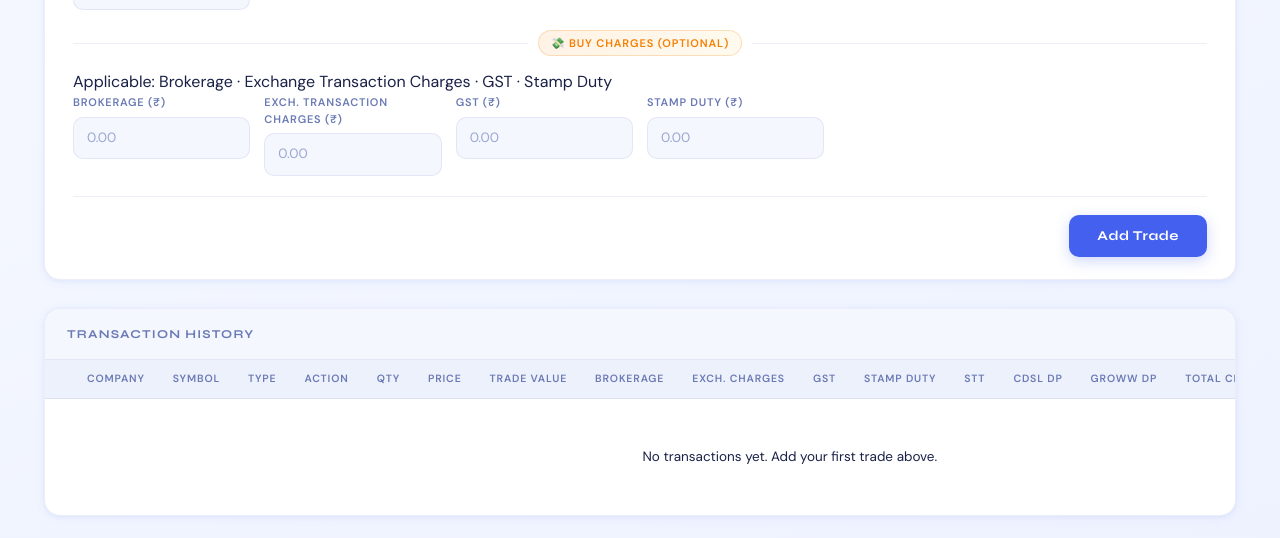
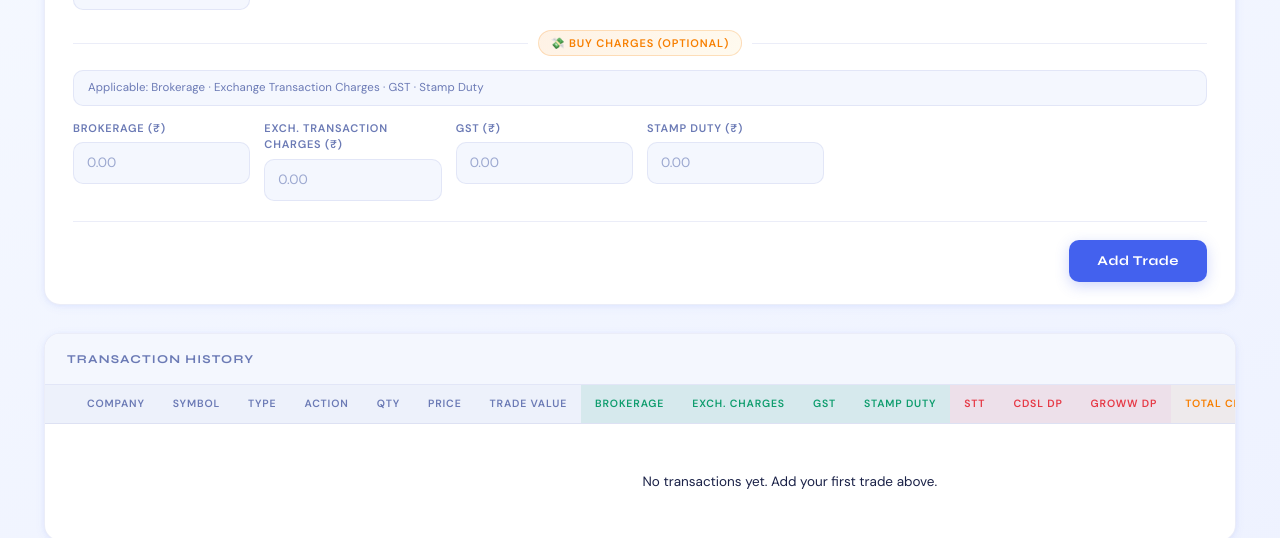
Before and after one commit to vikuuuuu/mydashboard, a Next.js app: page /dashboard/myfinancials in a window 1280 px wide. Shown: the part 633-1171 px from the top of the page. Built offline with nearby package versions, Linux system fonts and the light colour scheme; no server answers; the database is empty; sample sign-in values are in the browser's storage.

Commit message:
Update myfinancials.module.css

```diff
--- a/src/app/dashboard/myfinancials/myfinancials.module.css
+++ b/src/app/dashboard/myfinancials/myfinancials.module.css
@@ -361,6 +361,10 @@
   overflow: hidden;
   box-shadow: var(--shadow-sm);
 }
+.tableHeader {
+  background: var(--surface2);
+  border-bottom: 1px solid var(--border);
+}
 .tableWrapper h3 {
   font-family: 'Syne', sans-serif;
   font-size: 12px;
@@ -369,9 +373,7 @@
   text-transform: uppercase;
   color: var(--text2);
   padding: 16px 22px;
-  border-bottom: 1px solid var(--border);
   margin: 0;
-  background: var(--surface2);
 }
 .scrollTable {
   overflow-x: auto;
@@ -418,6 +420,72 @@
   border-bottom: none;
 }
 
+.thCharges {
+  color: var(--charges) !important;
+  background: rgba(247,127,0,0.06);
+}
+.thFinal {
+  color: var(--accent) !important;
+  background: var(--accent-soft);
+}
+.thBuy {
+  color: var(--buy) !important;
+  background: var(--buy-soft);
+}
+.thSell {
+  color: var(--sell) !important;
+  background: var(--sell-soft);
+}
+.buyCol {
+  background: rgba(15,157,110,0.03);
+}
+.sellCol {
+  background: rgba(230,57,70,0.03);
+}
+.naCell {
+  color: var(--text3);
+  font-family: 'DM Sans', sans-serif;
+  font-size: 11px;
+  letter-spacing: 0.04em;
+}
+.finalCell {
+  color: var(--accent) !important;
+  font-weight: 600;
+}
+.chargesHelp {
+  font-size: 11.5px;
+  color: var(--text2);
+  background: var(--surface2);
+  border: 1px solid var(--border);
+  border-radius: var(--radius-sm);
+  padding: 8px 14px;
+  margin-bottom: 14px;
+  letter-spacing: 0.01em;
+}
+.chargesLabelBuy {
+  color: var(--buy);
+  background: var(--buy-soft);
+  border: 1px solid rgba(15,157,110,0.22);
+  padding: 4px 12px;
+  border-radius: 999px;
+  font-size: 11px;
+  font-weight: 600;
+  letter-spacing: 0.08em;
+  text-transform: uppercase;
+  white-space: nowrap;
+}
+.chargesLabelSell {
+  color: var(--sell);
+  background: var(--sell-soft);
+  border: 1px solid rgba(230,57,70,0.22);
+  padding: 4px 12px;
+  border-radius: 999px;
+  font-size: 11px;
+  font-weight: 600;
+  letter-spacing: 0.08em;
+  text-transform: uppercase;
+  white-space: nowrap;
+}
 .monoCell {
   font-family: 'DM Mono', monospace;
   font-size: 13px;
```
